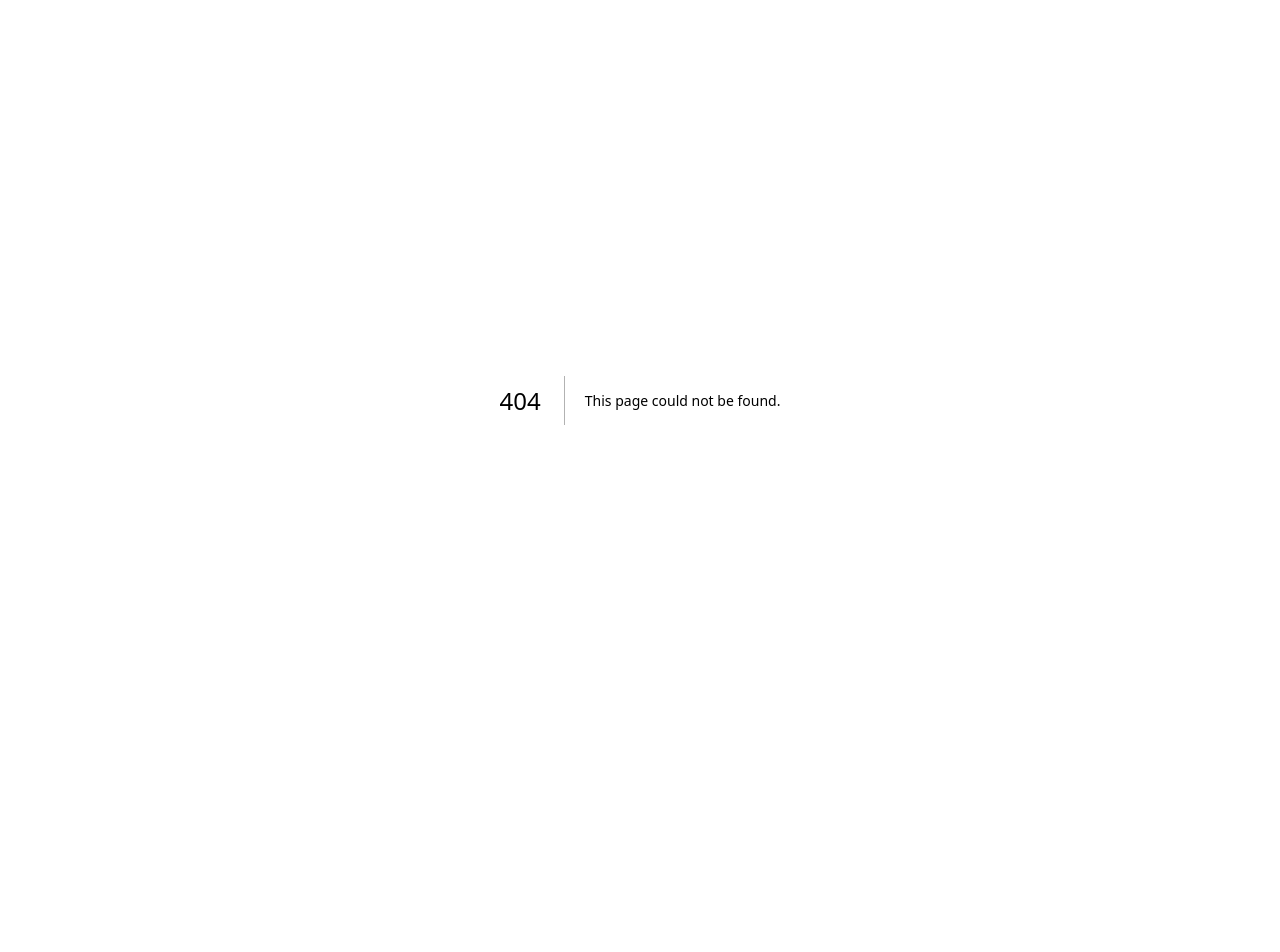
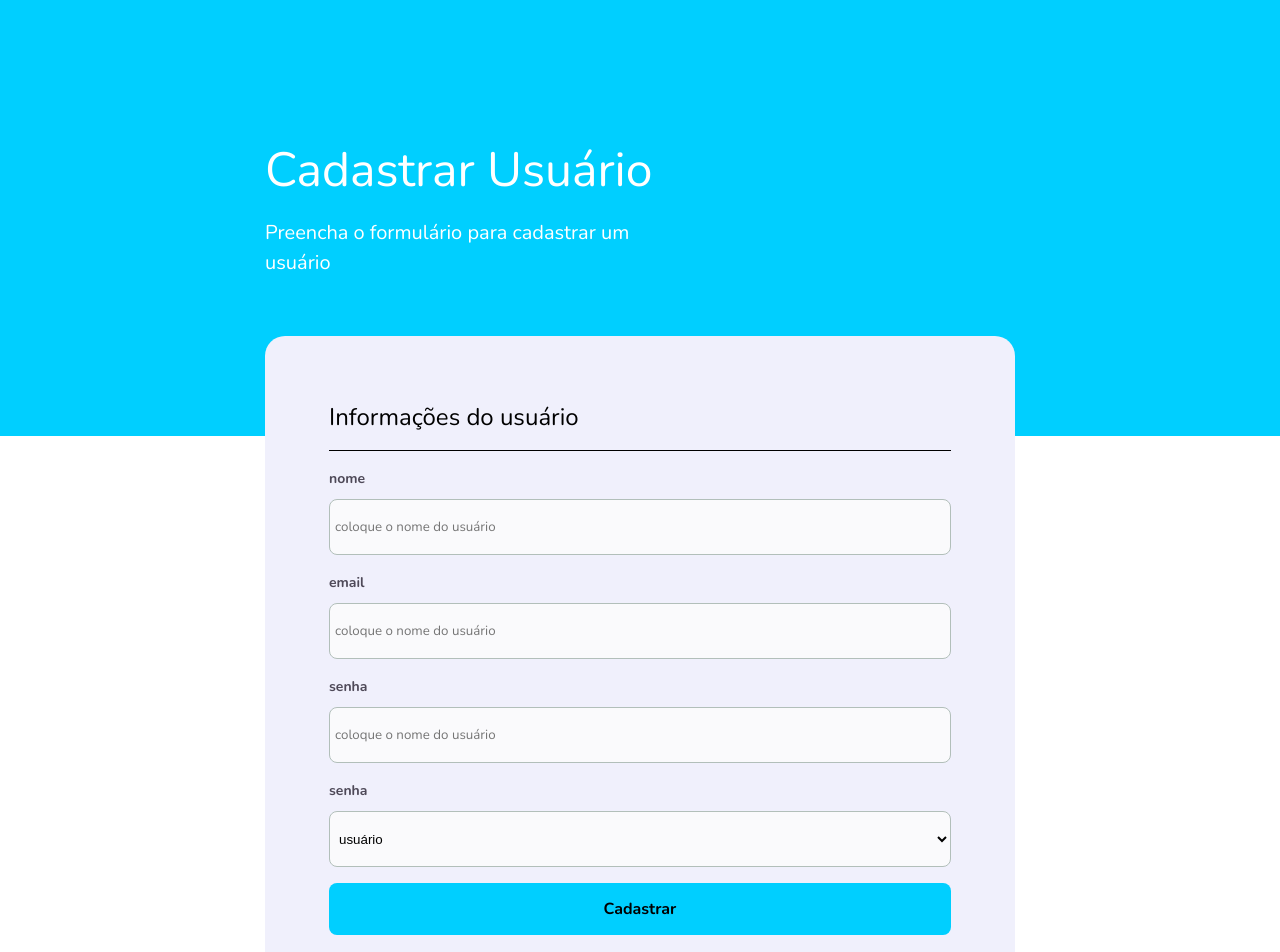
Before and after one commit to vadolasi/vem-questoes, a Next.js app: page /admin/criarUsuario in a window 1280 px wide. Before the commit this address had no page. Shown: the top 952 px of the page. Before the commit the page ends 800 px from the top, so only its background shows below. Built offline with nearby package versions, Linux system fonts and the light colour scheme; what @urql/exchange-auth, @urql/exchange-graphcache, urql would draw is missing.

Commit message:
admin function

```diff
--- a/src/components/styles/questao.ts
+++ b/src/components/styles/questao.ts
@@ -66,6 +66,7 @@ export const Page = styled("div", {
         padding: '64px',
 
         gap: '30px',
+
 
         fieldset: {
             border: 'none',
@@ -136,6 +137,19 @@ export const Page = styled("div", {
 
                         padding: '5px',
                     },
+
+                    select:{
+                        background: '#FAFAFC',
+
+                        height: '56px',
+
+                        border: '1px solid $border',
+                        borderRadius: '8px',
+
+                        outline: 0,
+
+                        padding: '5px',
+                    }
                 },
 
                 '.wrapper':{
--- /dev/null
+++ b/src/pages/admin/criarUsuario/index.tsx
@@ -0,0 +1,70 @@
+import { useState } from "react"
+import { Container, Page } from "../../../components/styles/questao"
+import { Button } from "@/components/Button"
+
+export default function Admin() {
+  const [name, setName] = useState('');
+  const [password, setPassword] = useState('');
+  const [email, setEmail] = useState('');
+  const [role, setRole] = useState('');
+
+
+  return (
+    <Container>
+        <Page>
+         <header>
+          <h1>Cadastrar Usuário</h1>
+          <p>Preencha o formulário para cadastrar um usuário</p>
+         </header>
+         <form id="usuario">
+          <fieldset>
+            <div className="fieldset-wrapper">
+              <legend>Informações do usuário</legend>
+
+              <div className="input-wrapper">
+                  <label htmlFor="name">nome</label>
+                  <input type="text" id="name"
+                  placeholder="coloque o nome do usuário"
+                  value={name}
+                  onChange={(e) => setName(e.target.value)}
+                  />
+                  </div>
+              <div className="input-wrapper">
+                  <label htmlFor="email">email</label>
+                  <input type="email" id="email"
+                  placeholder="coloque o nome do usuário"
+                  value={email}
+                  onChange={(e) => setEmail(e.target.value)}
+                  />
+                  </div>
+              <div className="input-wrapper">
+                  <label htmlFor="password">senha</label>
+                  <input type="text" id="password"
+                  placeholder="coloque o nome do usuário"
+                  value={password}
+                  onChange={(e) => setPassword(e.target.value)}
+                  />
+                  </div>
+              <div className="input-wrapper">
+                  <label htmlFor="role">senha</label>
+                  <select
+                  id="role"
+                  placeholder="coloque o nome do usuário"
+                  value={role}
+                  onChange={(e) => setRole(e.target.value)}
+                  >
+                    <option value="USER">usuário</option>
+                    <option value="ADM">Administrador</option>
+                  </select>
+                  </div>
+
+
+
+                <Button>Cadastrar</Button>
+            </div>
+          </fieldset>
+         </form>
+        </Page>
+    </Container>
+  )
+}
--- a/src/pages/admin/index.tsx
+++ b/src/pages/admin/index.tsx
@@ -7,6 +7,7 @@ export default function Admin() {
     <Container>
          <Button link="/admin/questao">Criar questão</Button>
          <Button link="/admin/notificacao">Criar notificação</Button>
+         <Button link="/admin/criarUsuario">Criar Usuário</Button>
     </Container>
   )
 }
--- a/src/pages/admin/notificacao/index.tsx
+++ b/src/pages/admin/notificacao/index.tsx
@@ -12,7 +12,7 @@ export default function Admin() {
           <h1>Cadastrar Notificação</h1>
           <p>Dispare suas notificações aqui!</p>
          </header>
-         <form id="questao">
+         <form id="notificacao">
           <fieldset>
             <div className="fieldset-wrapper">
               <legend>Notificação</legend>
```
Also changed, not shown: 1 other file (tests, documents, lock files or other folders).
